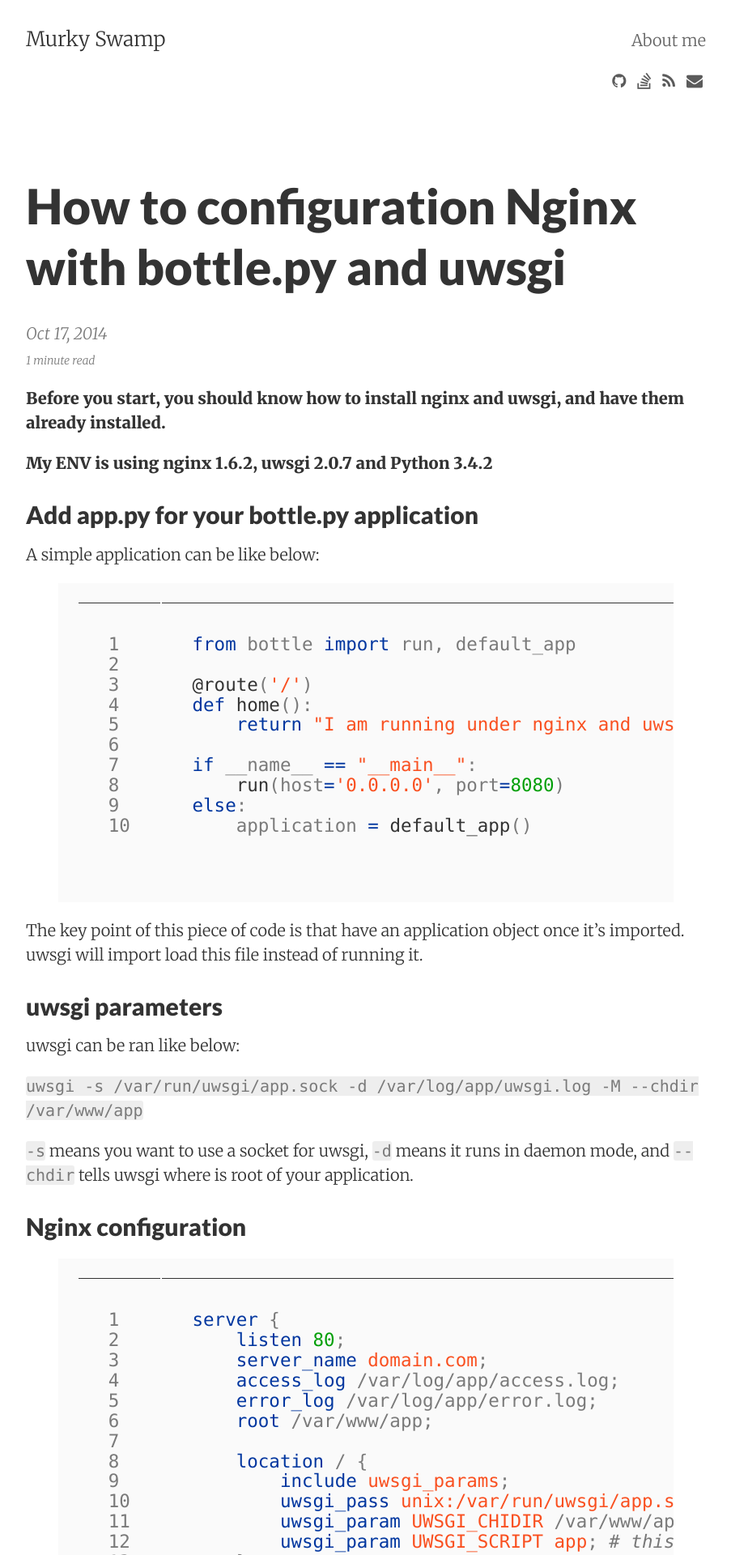
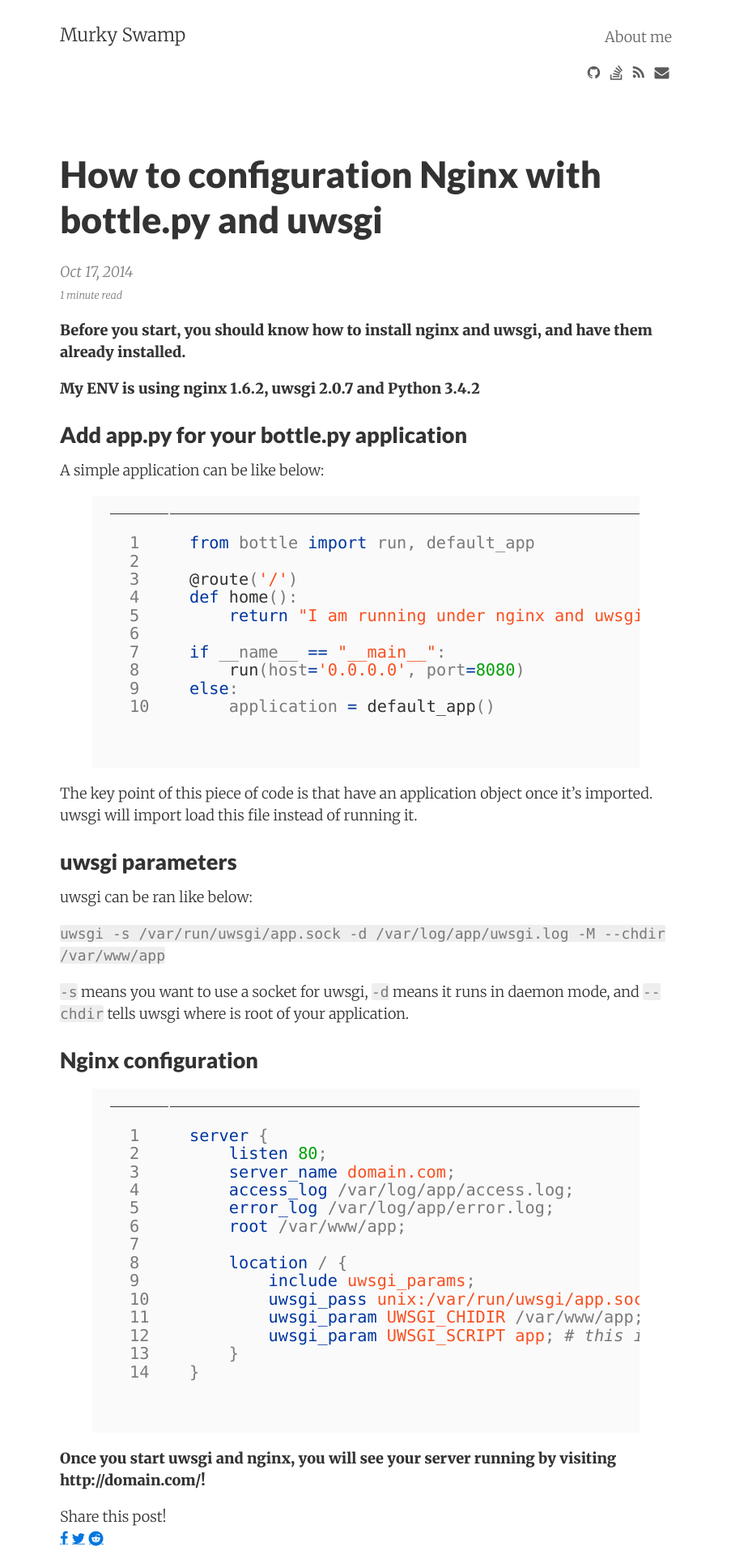
Before and after one commit to darth30joker/darth30joker.github.io, a Jekyll site: the page built from _posts/2014-10-17-configure-nginx-with-bottlepy-and-uwsgi.md, in a window 1280 px wide. Shown: the top 1920 px of the page at 81% size, without its empty margins (188-1091 px from the left). Built offline with Jekyll 4.4.1, drawn with Linux system fonts in a browser that asks for light colours; nearby versions of some CDN libraries; comment, search, counter and statistics services are not loaded; some of the changed text lies outside the part shown.

Commit message:
修改了一些样式

```diff
--- a/_config.yml
+++ b/_config.yml
@@ -18,7 +18,7 @@ bing_verification:
 
 # Optional features
 animated: true
-show_related_posts: true
+show_related_posts: false
 show_post_footers: false
 show_social_icons: true
 ajaxify_contact_form: false
--- a/_sass/_code.scss
+++ b/_sass/_code.scss
@@ -22,7 +22,7 @@ pre {
 }
 
 .highlight .p {
-  font-size: 1.125rem;
+  /* font-size: 1.125rem; */
   line-height: 1;
 }
 
--- a/_sass/_media-queries.scss
+++ b/_sass/_media-queries.scss
@@ -46,13 +46,13 @@
 
 @media screen and (min-width: $viewport-medium) {
   html {
-    font-size: 18px;
+    font-size: 16px;
   }
 }
 
 @media screen and (min-width: $viewport-large) {
   html {
-    font-size: 20px;
+    font-size: 18px;
   }
 }
 
--- a/_sass/_tables.scss
+++ b/_sass/_tables.scss
@@ -15,7 +15,7 @@ table {
     > tr {
       > th,
       > td {
-        padding: 12px;
+        /* padding: 12px; */
         line-height: 1.2;
         vertical-align: top;
         border-top: 1px solid #333;
--- a/_sass/_variables.scss
+++ b/_sass/_variables.scss
@@ -7,7 +7,7 @@ $heading-font-family: 'Lato', 'Helvetica Neue', Helvetica, sans-serif !default;
 $heading-font-weight: 900 !default;
 $heading-line-height: 1.25 !default;
 $monospace-font-family: 'Source Code Pro', Consolas, monospace !default;
-$h1: 2.998rem !default;
+$h1: 2.5rem !default;
 $h2: 1.5rem !default;
 $h3: 1.25rem !default;
 $h4: 1rem !default;
```
Also changed, not shown: _posts/2015-09-01-use-getopt-to-parse-your-bash-script.md (+1 -1 lines).
